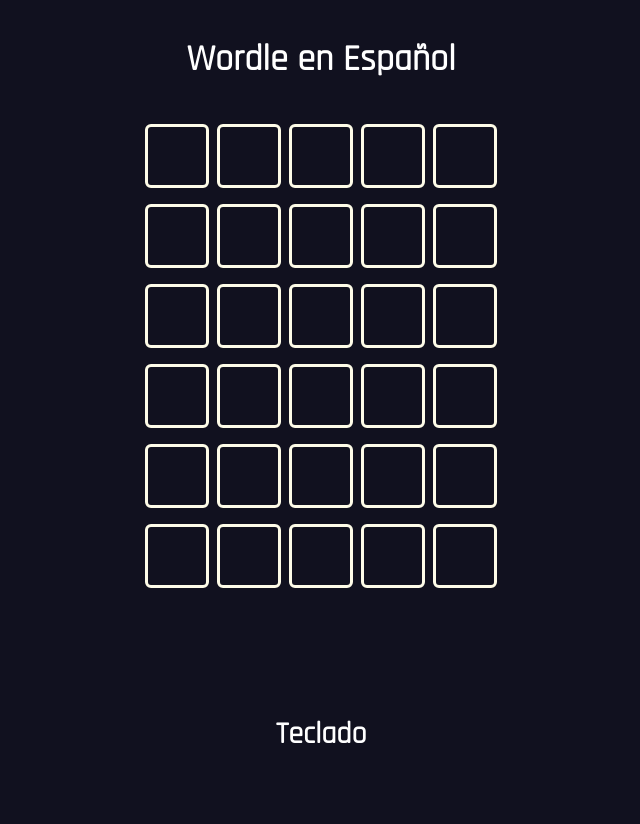
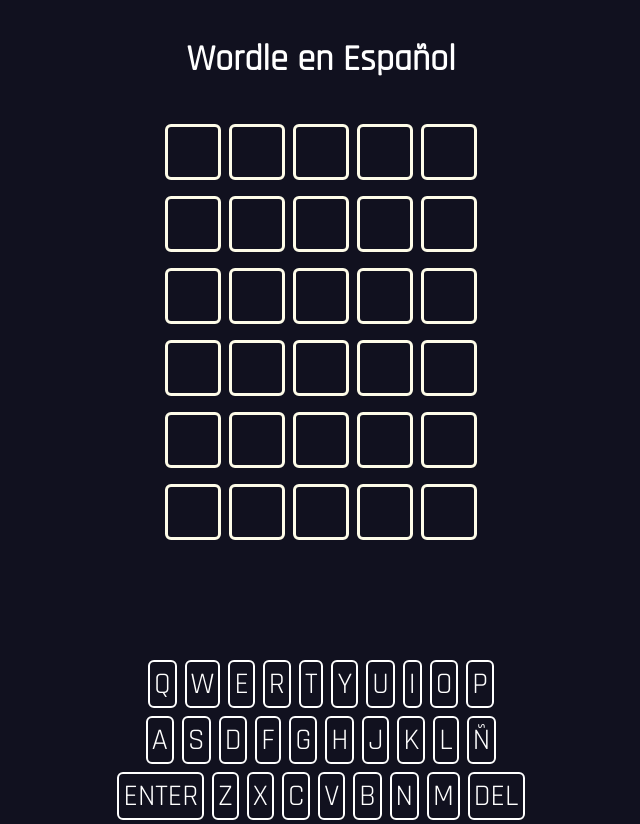
Before and after one commit to jandriw/my_svelte_worlde, a SvelteKit app: page / in a window 1280 px wide. Both pictures are taken after a click on the button "Empezar 🎉". Shown: the whole page, without its empty margins (319-959 px from the left). Before the commit the page ends 800 px from the top, so only its background shows below. Built offline with nearby package versions, Linux system fonts and the light colour scheme.

Commit message:
first keyboard

```diff
--- /dev/null
+++ b/src/components/Keyboard.svelte
@@ -0,0 +1,12 @@
+<script>
+    import { alphabet } from '$lib/Alphabet'
+</script>
+<div class="mt-2">
+    {#each alphabet as line}
+        <div class="flex justify-center">
+            {#each line as letter}
+                <button class="text-white text-3xl border-2 border-white rounded-md m-1 p-1">{letter}</button>
+            {/each}
+        </div>
+    {/each}
+</div>
--- a/src/components/Letter.svelte
+++ b/src/components/Letter.svelte
@@ -23,7 +23,7 @@
 
 </script>
 
-<div class="h-16 w-16 {validateBg()} border-[3px] rounded-md border-yellow-50 text-white font-black text-5xl flex items-center justify-center leading-none m-1">
+<div class="h-14 w-14 {validateBg()} border-[3px] rounded-md border-yellow-50 text-white font-black text-4xl flex items-center justify-center leading-none m-1">
     {#if printedWord[letterIndex] === undefined}
         {voidSpot}
     {:else}
--- /dev/null
+++ b/src/lib/Alphabet.ts
@@ -0,0 +1,5 @@
+export const alphabet: string[][] = [
+    ["Q", "W", "E", "R", "T", "Y", "U", "I", "O", "P"],
+    ["A", "S", "D", "F", "G", "H", "J", "K", "L", "Ñ"],
+    ["ENTER", "Z", "X", "C", "V", "B", "N", "M", "DEL"]
+]
--- a/src/routes/+page.svelte
+++ b/src/routes/+page.svelte
@@ -1,9 +1,9 @@
 <script lang="ts">
     import Word from "../components/Word.svelte"
+    import Keyboard from "../components/Keyboard.svelte"
     import { correctWords } from "$lib/correctWord"
     import { correctWord } from "$lib/correctWordStore"
 	import { onMount } from "svelte"
-
 
     type State = 'start' | 'playing' | 'won' | 'lost'
 
@@ -71,18 +71,13 @@
         }
     }
 
-
-
 </script>
 
 <svelte:window on:keydown={handleKeydown}/>
 
 {#if state === 'start'}
-
     <h1 class="flex justify-center text-white font-bold text-6xl mt-36 mb-10">Wordle en Español</h1>
     <button class="flex m-auto text-white font-bold text-3xl bg-blue-500 rounded-md hover:bg-blue-400 px-5 py-1" on:click={() => state = 'playing'}>Empezar 🎉</button>
-
-
 {:else}
 
 <div class="flex flex-col">
@@ -113,8 +108,7 @@
     </div>
 
     <div class="m-auto">
-        <!--Teclado-->
-        <h1 class="text-white text-3xl font-bold my-5 m-auto"> Teclado </h1>
+        <Keyboard />
     </div>
 </div>
 
```
Lines whose indentation alone changed are shown as unchanged.
